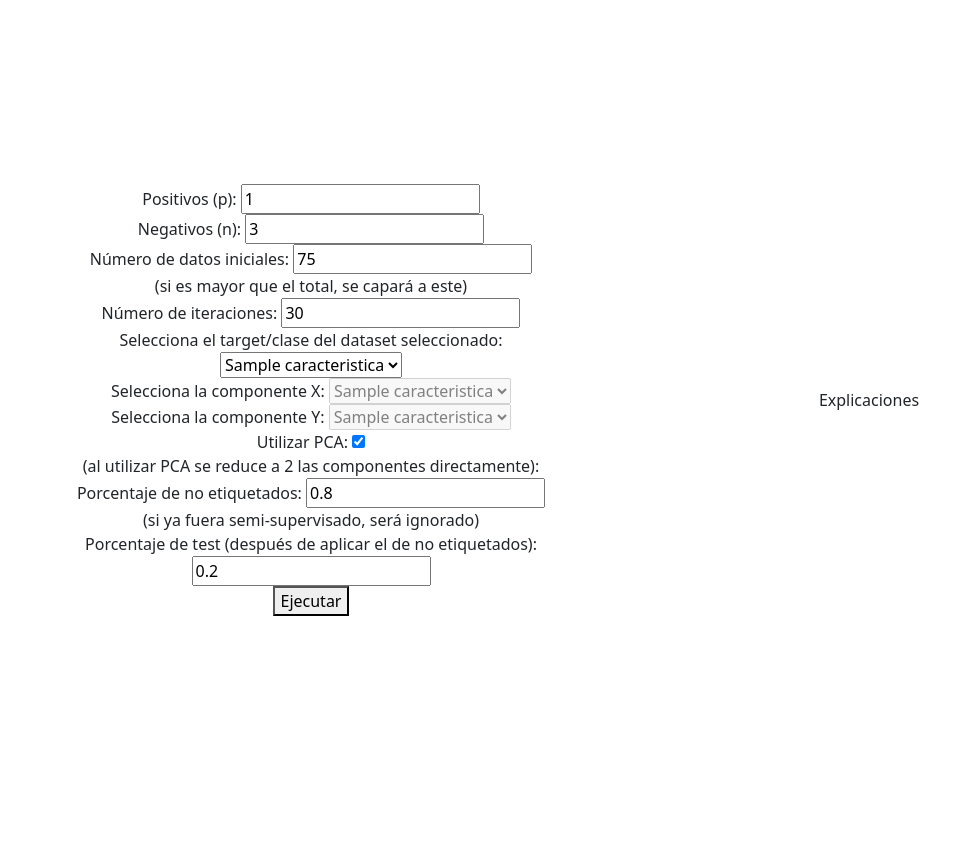
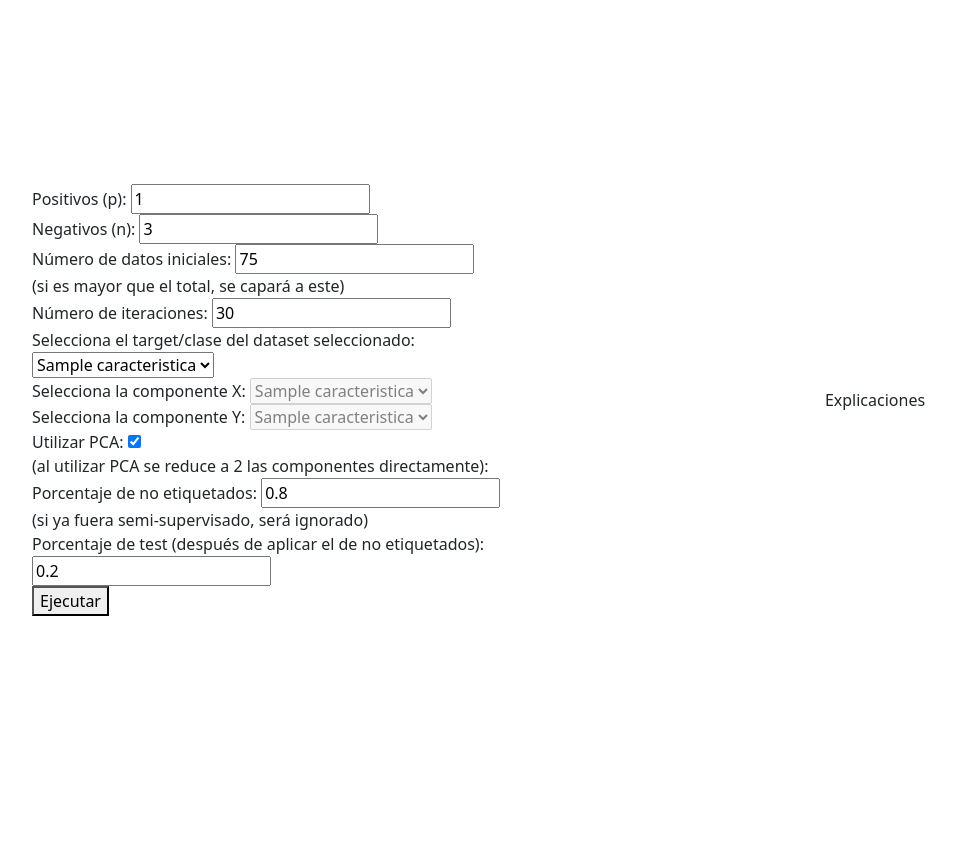
Before and after one commit to dmacha27/TFG-SemiSupervisado, a Flask app: template web/templates/cotrainingconfig.html in a window 1280 px wide. Shown: the part 56-904 px from the top of the page, without its empty margins (50-1006 px from the left). Run offline with Flask 2, Linux system fonts and the light colour scheme; the template is opened without the code that fills it: most values are stand-ins (such as "Sample title", 1, 10 or a date in 2020).

Commit message:
Resto de Bootstrap
Esto permitirá que en todos los navegadores se vea igual. (Retocar la visualización pues es css propio)

```diff
--- a/web/templates/base.html
+++ b/web/templates/base.html
@@ -31,11 +31,7 @@
     </div>
 </nav>
 
-<div class="container text-center pb-5">
-    <div class="row align-items-center" style="height: 800px">
-        {% block content %}{% endblock %}
-    </div>
-</div>
+{% block content %}{% endblock %}
 
 <footer class="container-fluid fixed-bottom text-center">
     {% with mensajes = get_flashed_messages() %}
--- a/web/templates/base_configuracion.html
+++ b/web/templates/base_configuracion.html
@@ -1,19 +1,21 @@
 {% extends "base.html" %}
 {% block title %}Configuración de la ejecución{% endblock %}
 {% block content %}
-    <div class="grid-container" style="min-height: calc(100vh - 80px);" >
-        <div class="grid-child">
+    <div class="container pb-5">
+        <div class="row align-items-center" style="height: 800px">
+            <div class="col">
                 <div class="padre">
                     {% block parametros %}
                     {% endblock %}
                 </div>
             </div>
-        <div class="grid-child">
+            <div class="col">
                 <div class="padre">
                     {% block explicaciones %}
                     {% endblock %}
                 </div>
             </div>
         </div>
+    </div>
     <script type="text/javascript" src="/static/configuracion.js"></script>
 {% endblock %}
--- a/web/templates/base_visualizacion.html
+++ b/web/templates/base_visualizacion.html
@@ -17,7 +17,7 @@
                 </div>
                 <div id="semisupervisedchart"></div>
                 <div id="controles" style="visibility: hidden; text-align: center;">
-                    <label>Iteracion: </label><label id="iteracion">0</label>
+                    <label>Iteración: </label><label id="iteracion">0</label>
                     <br>
                     <progress id="progreso" value=0></progress>
                     <br>
--- a/web/templates/subida.html
+++ b/web/templates/subida.html
@@ -1,7 +1,8 @@
 {% extends "base.html" %}
 {% block title %}Selección de dataset{% endblock %}
 {% block content %}
-
+    <div class="container text-center pb-5">
+        <div class="row align-items-center" style="height: 800px">
             <div class="col">
                 <div id="soltar">
                     <p>Arrastra y suelta aquí tu archivo.</p>
@@ -13,6 +14,7 @@
                     <input id="config_btn" type="submit" value="Configurar algoritmo" />
                 </form>
             </div>
-    <br>
+        </div>
+    </div>
     <script type="text/javascript" src="/static/subida.js"></script>
 {% endblock %}
```
Lines whose indentation alone changed are shown as unchanged.
